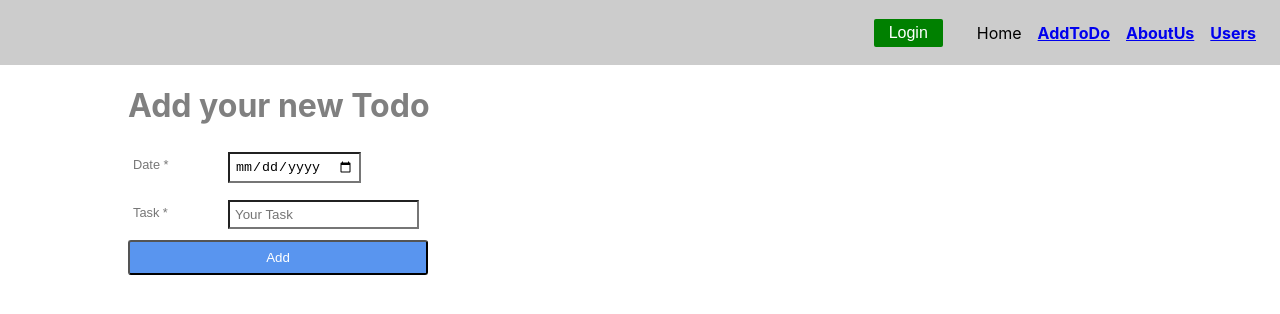
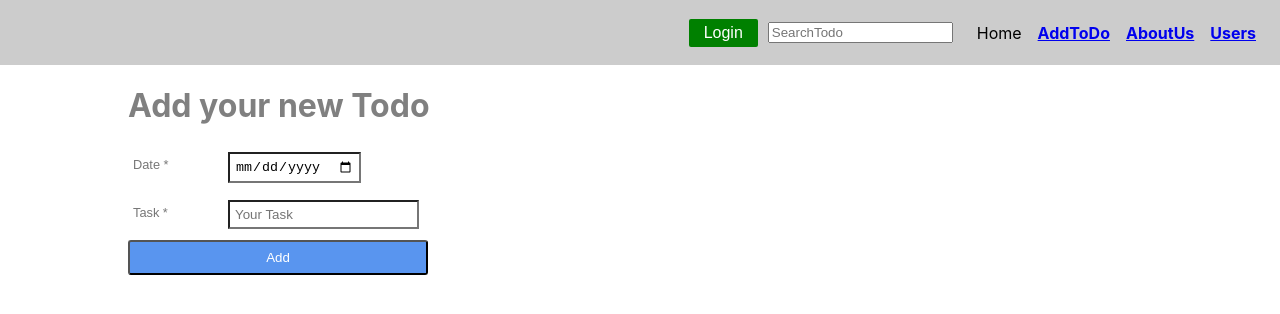
Before and after one commit to SawSoni/todolist, a React (Create React App) app: page /addTodo in a window 1280 px wide. Shown: the top 314 px of the page. Built offline with nearby package versions, Linux system fonts and the light colour scheme.

Commit message:
passing props

```diff
--- a/src/Containers/Header/Toolbar/Toolbar.js
+++ b/src/Containers/Header/Toolbar/Toolbar.js
@@ -4,6 +4,7 @@ import './Toolbar.styled.js';
 import { Link } from 'react-router-dom';
 import { Header, Nav,ToggleBar, UlParent, Ul, Li } from './Toolbar.styled';
 import Button from '../../../Components/Button/Button';
+import Input from '../../../Components/NormalInput/Input'
 // import { loggedIn } from "../../js/actions/index";
 // import { connect } from "react-redux";
 
@@ -16,8 +17,12 @@ class Toolbar extends Component {
         }
     }
 
-    handleLoggedIn () {
-        console.log("user has clicked login button----------------");
+    handleChange = (e) =>  {
+        console.log("user has clicked search input--------------1--",e.target.value);
+        const todoData = this.props;
+        const findTargetObjByStatus = todoData.todoData.todoData.filter((item) => item.status === e.target.value);
+        console.log("what is the object name ------",todoData.todoData.todoData);
+        console.log("this is the object", findTargetObjByStatus);
         /* this.setState((preState) => ({
             loggedIn : !preState.loggedIn
         })) */
@@ -34,6 +39,8 @@ class Toolbar extends Component {
                          {/* <div className="loginBtn"><button >Login</button></div> */}
                          <Button text="Login"></Button>
                     </Link>
+
+                    <Input type="text" name="serchTodo"  placeholder="SearchTodo" onchange={this.handleChange}></Input>
 
                     <UlParent>
                         <Ul>
```
